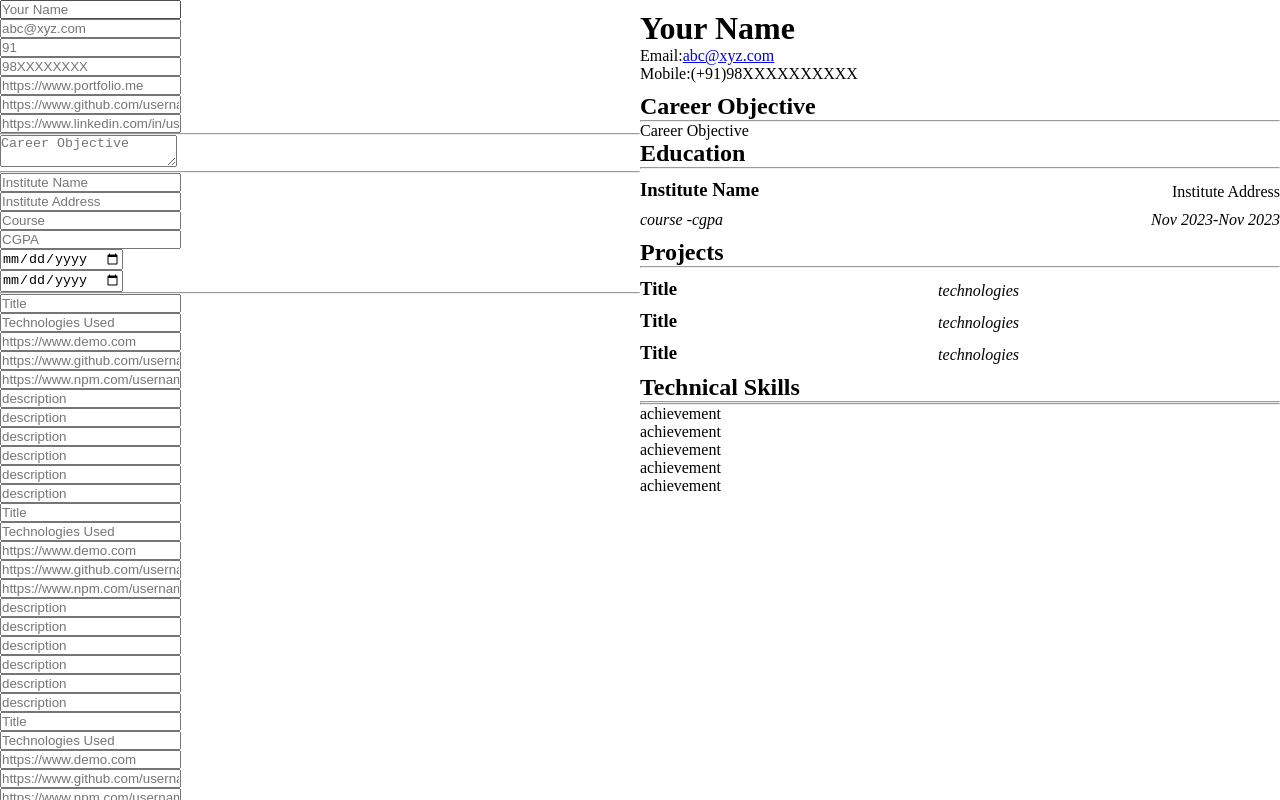
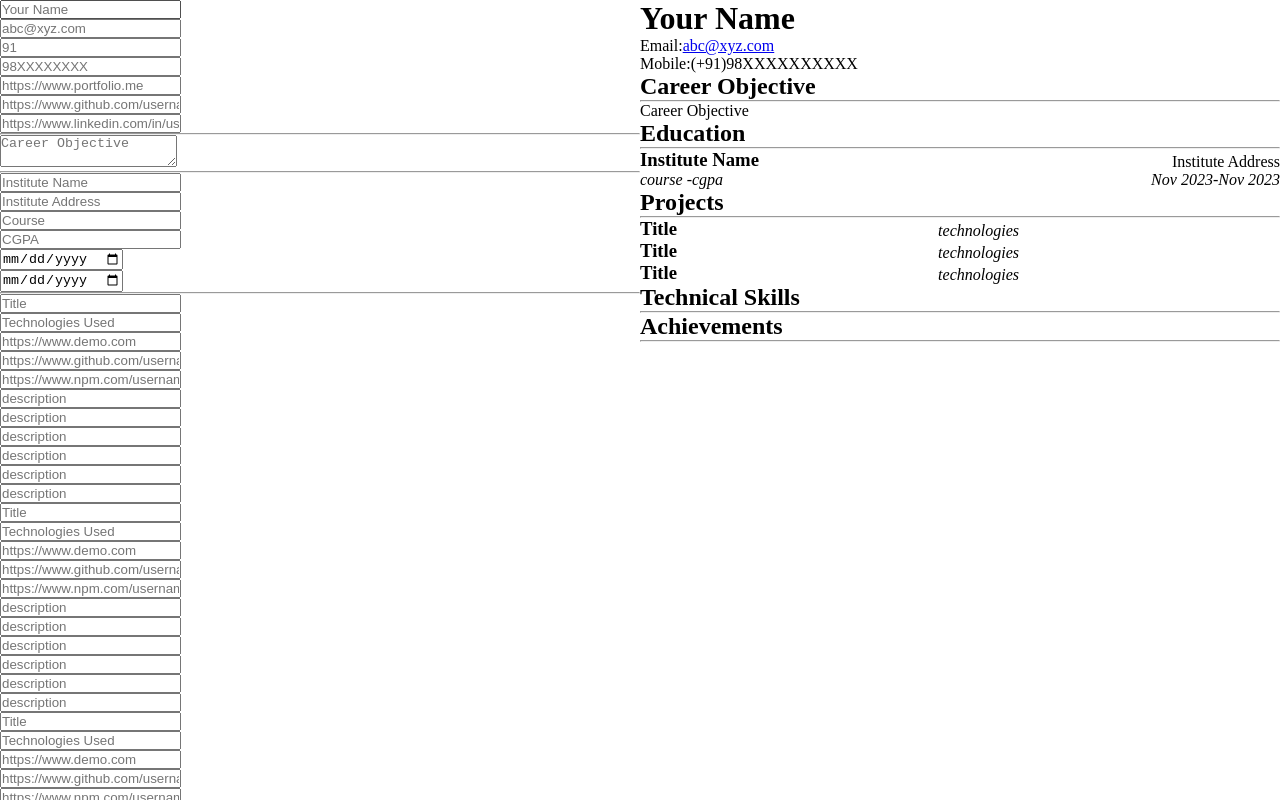
Before and after one commit to karprabha/cv-application, a React (Vite) app: page / in a window 1280 px wide. Shown: the top 800 px of the page. Built offline with nearby package versions, Linux system fonts and the light colour scheme.

Commit message:
add achievements section

```diff
--- a/src/components/Output.tsx
+++ b/src/components/Output.tsx
@@ -37,6 +37,8 @@ const Output: React.FC<OutputProps> = ({ cv }) => {
             <TechnicalSkillSection
                 technicalSkillSection={cv.technicalSkillSection || {}}
             />
+
+            <h2>Achievements</h2>
             <hr />
             <AchievementSection
                 achievementSection={cv.achievementSection || {}}
--- a/src/components/output/AchievementOutput.tsx
+++ b/src/components/output/AchievementOutput.tsx
@@ -11,11 +11,26 @@ const AchievementSection: React.FC<AchievementSectionProps> = ({
 }) => {
     return (
         <>
-            <p>{achievementSection.achievement1 || "achievement"}</p>
-            <p>{achievementSection.achievement2 || "achievement"}</p>
-            <p>{achievementSection.achievement3 || "achievement"}</p>
-            <p>{achievementSection.achievement4 || "achievement"}</p>
-            <p>{achievementSection.achievement5 || "achievement"}</p>
+            <ul>
+                {achievementSection.achievement1 && (
+                    <li>{achievementSection.achievement1}</li>
+                )}
+                {achievementSection.achievement2 && (
+                    <li>{achievementSection.achievement2}</li>
+                )}
+                {achievementSection.achievement3 && (
+                    <li>{achievementSection.achievement3}</li>
+                )}
+                {achievementSection.achievement4 && (
+                    <li>{achievementSection.achievement4}</li>
+                )}
+                {achievementSection.achievement5 && (
+                    <li>{achievementSection.achievement5}</li>
+                )}
+                {achievementSection.achievement6 && (
+                    <li>{achievementSection.achievement6}</li>
+                )}
+            </ul>
         </>
     );
 };
--- a/src/components/output/ProjectOutput.tsx
+++ b/src/components/output/ProjectOutput.tsx
@@ -25,6 +25,9 @@ const ProjectOutput: React.FC<ProjectOutputProps> = ({ project }) => {
                             </>
                         )}
                     </span>
+
+                    {project.demoURL && project.repositoryURL && " | "}
+
                     <span>
                         {project.repositoryURL && (
                             <>
@@ -34,6 +37,9 @@ const ProjectOutput: React.FC<ProjectOutputProps> = ({ project }) => {
                             </>
                         )}
                     </span>
+
+                    {project.repositoryURL && project.npmURL && " | "}
+
                     <span>
                         {project.npmURL && (
                             <>
--- a/src/index.css
+++ b/src/index.css
@@ -7,7 +7,6 @@
     display: flex;
     justify-content: space-between;
     align-items: flex-end;
-    margin: 10px 0;
 }
 
 .left-container {
```
